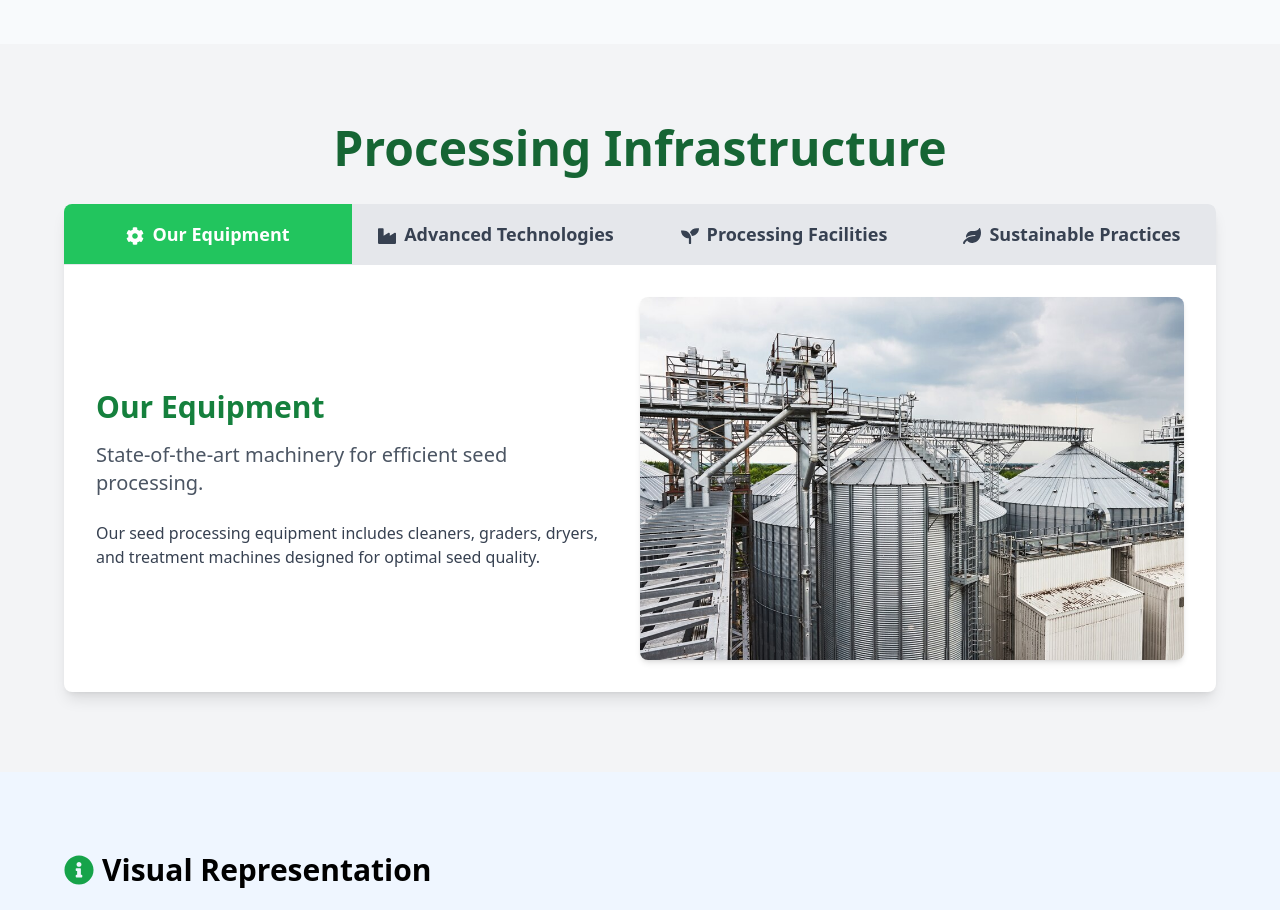
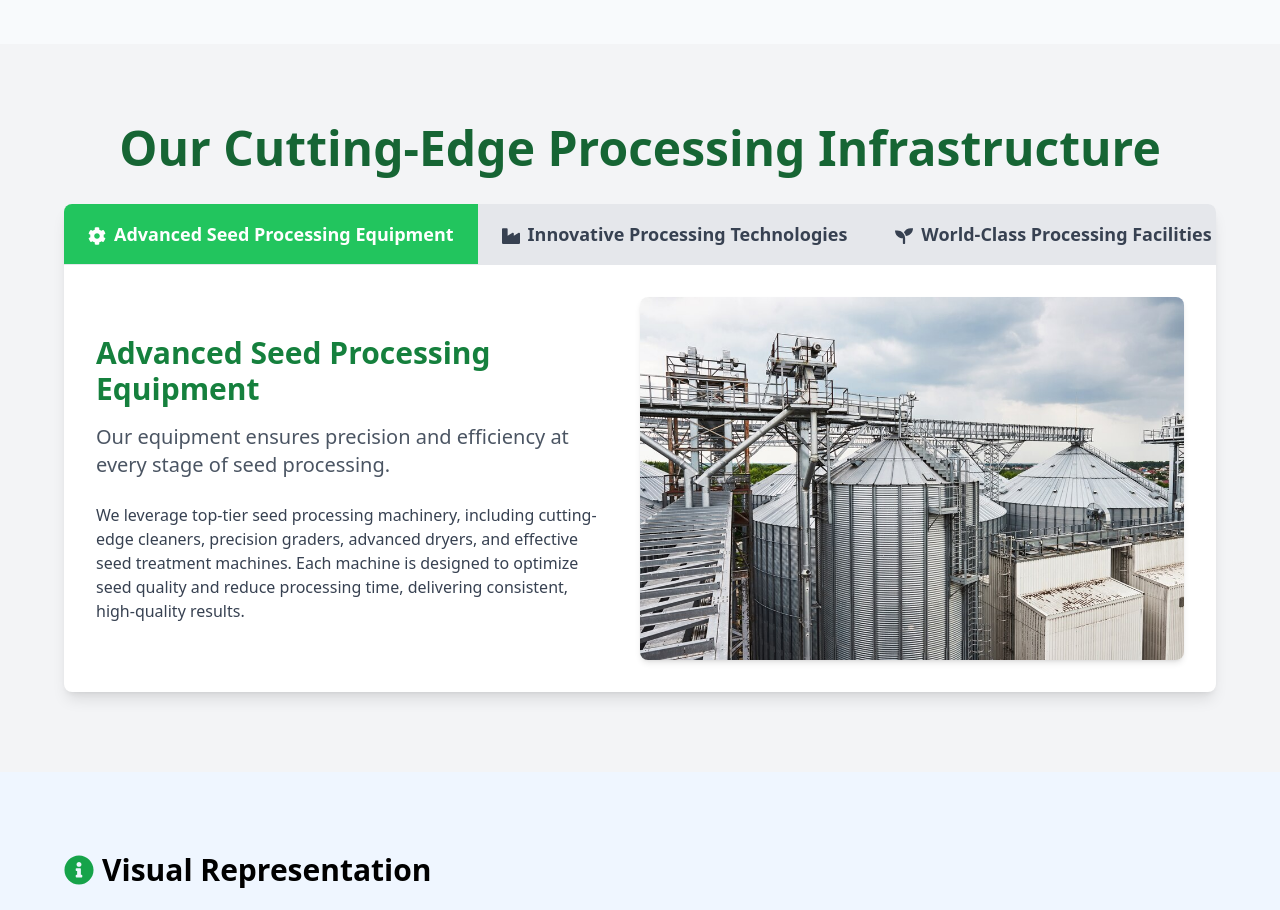
Before and after one commit to bhanudova02/rajesh-seeds, a React (Vite) app: page /infra in a window 1280 px wide. Shown: the part 1180-2090 px from the top of the page. Built offline with nearby package versions, Linux system fonts and the light colour scheme.

Commit message:
new ui changes added

```diff
--- a/src/components/NavbarListc.jsx
+++ b/src/components/NavbarListc.jsx
@@ -23,6 +23,7 @@ export function NavbarList() {
 
     return (
         <div>
+             {isLoading && <LoadingPopup />}
             <div className="hidden md:flex items-center md:gap-6 lg:gap-8 font-semibold">
                 <button onClick={() => { handelNavigation('/') }}>
                     <div className={`cursor-pointer ${isActive('/') ? 'underline-custom' : ''}`}>
--- a/src/components/infra/InfrastructureTab.jsx
+++ b/src/components/infra/InfrastructureTab.jsx
@@ -6,28 +6,28 @@ const InfrastructureTab = () => {
 
     const infrastructureData = {
         equipment: {
-            title: 'Our Equipment',
-            description: 'State-of-the-art machinery for efficient seed processing.',
+            title: 'Advanced Seed Processing Equipment',
+            description: 'Our equipment ensures precision and efficiency at every stage of seed processing.',
             image: '/OurEquipment.jpg',
-            details: 'Our seed processing equipment includes cleaners, graders, dryers, and treatment machines designed for optimal seed quality.',
+            details: 'We leverage top-tier seed processing machinery, including cutting-edge cleaners, precision graders, advanced dryers, and effective seed treatment machines. Each machine is designed to optimize seed quality and reduce processing time, delivering consistent, high-quality results.',
         },
         technology: {
-            title: 'Advanced Technologies',
-            description: 'Cutting-edge technologies enhancing seed processing efficiency.',
+            title: 'Innovative Processing Technologies',
+            description: 'Harnessing modern technologies to transform seed processing workflows.',
             image: '/AdvancedTechnologies.jpg',
-            details: 'We implement AI-driven sorting systems, IoT-enabled monitoring, and automated quality control processes.',
+            details: 'Our operations incorporate AI-powered sorting systems, IoT-based monitoring for real-time data analytics, and automated quality control, ensuring that each seed batch meets global standards. These technologies help us increase operational efficiency and reduce wastage.',
         },
         facilities: {
-            title: 'Processing Facilities',
-            description: 'Modern facilities designed for optimal seed processing workflows.',
+            title: 'World-Class Processing Facilities',
+            description: 'State-of-the-art facilities designed to optimize seed processing.',
             image: '/ProcessingFacilities.jpg',
-            details: 'Our facilities are equipped with climate-controlled storage, ergonomic workstations, and efficient logistics systems.',
+            details: 'Our modern facilities include climate-controlled storage units, ergonomic workstations, and highly efficient logistics systems that streamline the seed processing workflow. These infrastructure investments ensure smooth operations, high-quality output, and timely deliveries.',
         },
         sustainability: {
-            title: 'Sustainable Practices',
-            description: 'Eco-friendly approaches in seed processing infrastructure.',
+            title: 'Sustainable Seed Processing Practices',
+            description: 'Eco-conscious infrastructure aimed at reducing environmental impact.',
             image: '/SustainablePractices.jpg',
-            details: 'We incorporate renewable energy sources, water recycling systems, and biodegradable packaging solutions.',
+            details: 'Our commitment to sustainability includes the use of renewable energy, water recycling systems, and biodegradable packaging materials. These practices not only reduce our carbon footprint but also ensure that we contribute positively to the environment while maintaining high standards in seed processing.',
         },
     };
 
@@ -35,7 +35,7 @@ const InfrastructureTab = () => {
         <div className="bg-gray-100 py-20">
             <div className='w-[90%] md:max-w-7xl mx-auto'>
                 <h2 className="text-center font-bold text-3xl md:text-5xl mb-6 md:mb-8 text-green-800">
-                    Processing Infrastructure
+                    Our Cutting-Edge Processing Infrastructure
                 </h2>
                 <div className="max-w-6xl mx-auto bg-white rounded-lg shadow-lg overflow-hidden">
                     {/* Add horizontal scrolling for the tab buttons */}
```
